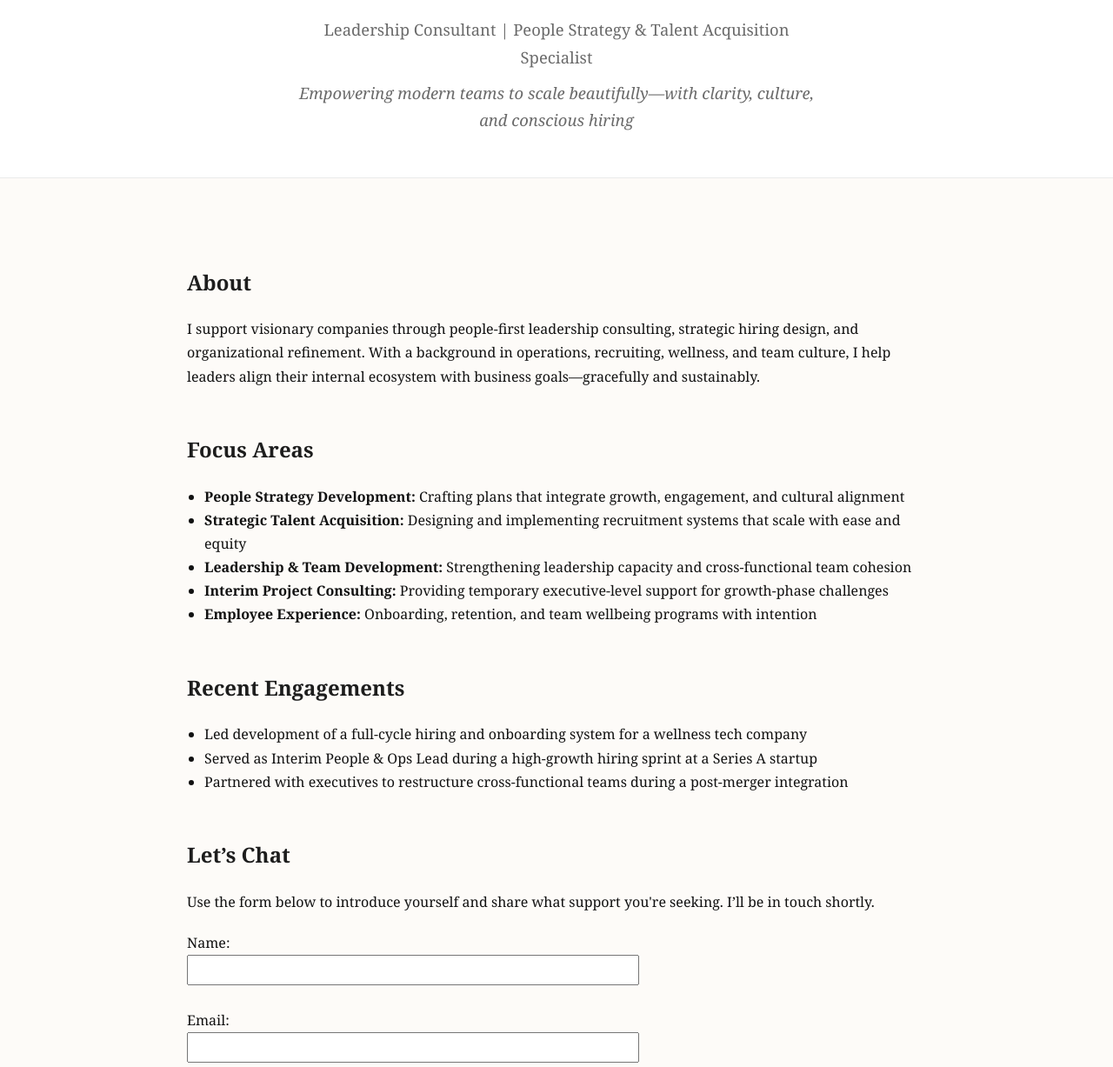
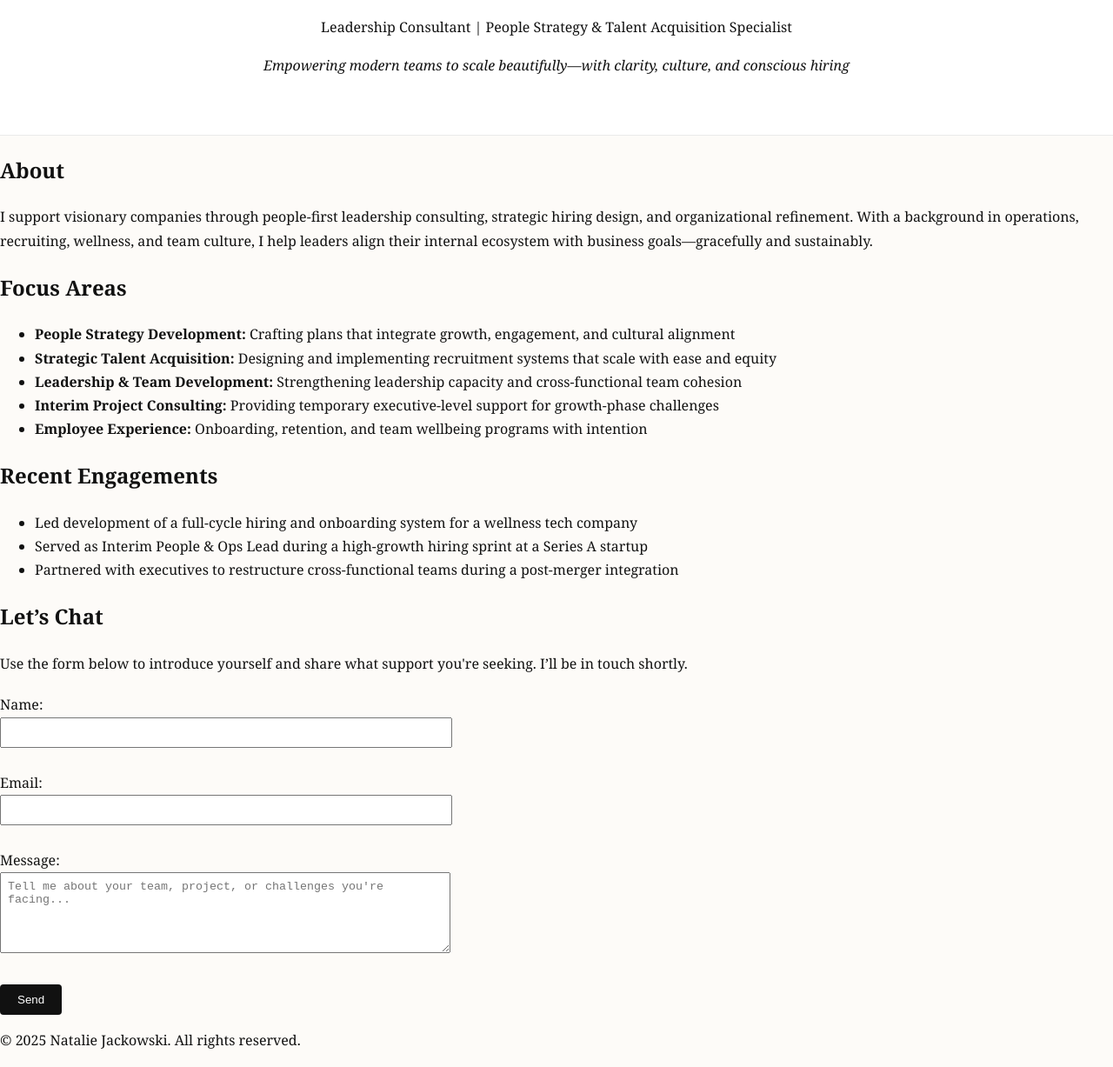
Before and after one commit to Natalie911/Natalie911.github.io, a plain HTML site: page index.html in a window 1280 px wide. Shown: the part 1673-2900 px from the top of the page at 87% size. Drawn offline with Linux system fonts and the light colour scheme.

Commit message:
Update index.html
Haaa

```diff
--- a/index.html
+++ b/index.html
@@ -20,46 +20,7 @@
       text-align: center;
       border-bottom: 1px solid #eaeaea;
     }
-    header <img src="natalie-photo.jpg" alt="Natalie Jackowski" style="max-width: 140px; width: 100%; height: auto; border-radius: 8px; box-shadow: 0 4px 10px rgba(0,0,0,0.08); margin-bottom: 20px;">
-    header h1 {
-      margin: 0;
-      font-size: 2.75em;
-      letter-spacing: 0.5px;
-    }
-    header p {
-      font-size: 1.15em;
-      color: #6a6a6a;
-      max-width: 600px;
-      margin: 10px auto 0;
-    }
-    .container {
-      max-width: 850px;
-      margin: auto;
-      padding: 50px 20px;
-    }
-    h2 {
-      color: #1d1d1d;
-      margin-top: 50px;
-      font-size: 1.5em;
-    }
-    ul {
-      padding-left: 20px;
-    }
-    footer {
-      text-align: center;
-      padding: 50px 20px;
-      color: #999;
-    }
-    a.button {
-      display: inline-block;
-      margin-top: 20px;
-      padding: 12px 24px;
-      background: #222;
-      color: #fff;
-      text-decoration: none;
-      border-radius: 5px;
-      font-size: 1em;
-    }
+    header <img src="natalie-photo.jpg" alt="Natalie Jackowski" style="max-width: 120px; width: 100%; height: auto; border-radius: 8px; box-shadow: 0 4px 10px rgba(0,0,0,0.08); margin-bottom: 20px;">
   </style>
 </head>
 <body>
```
